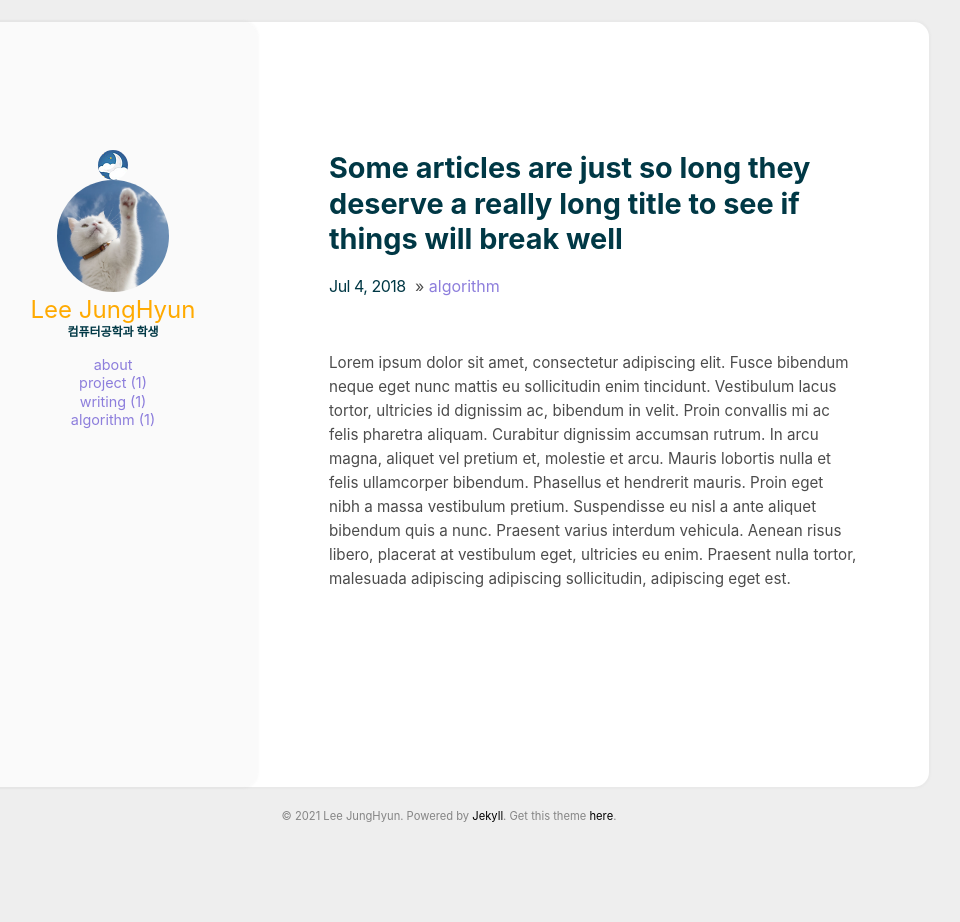
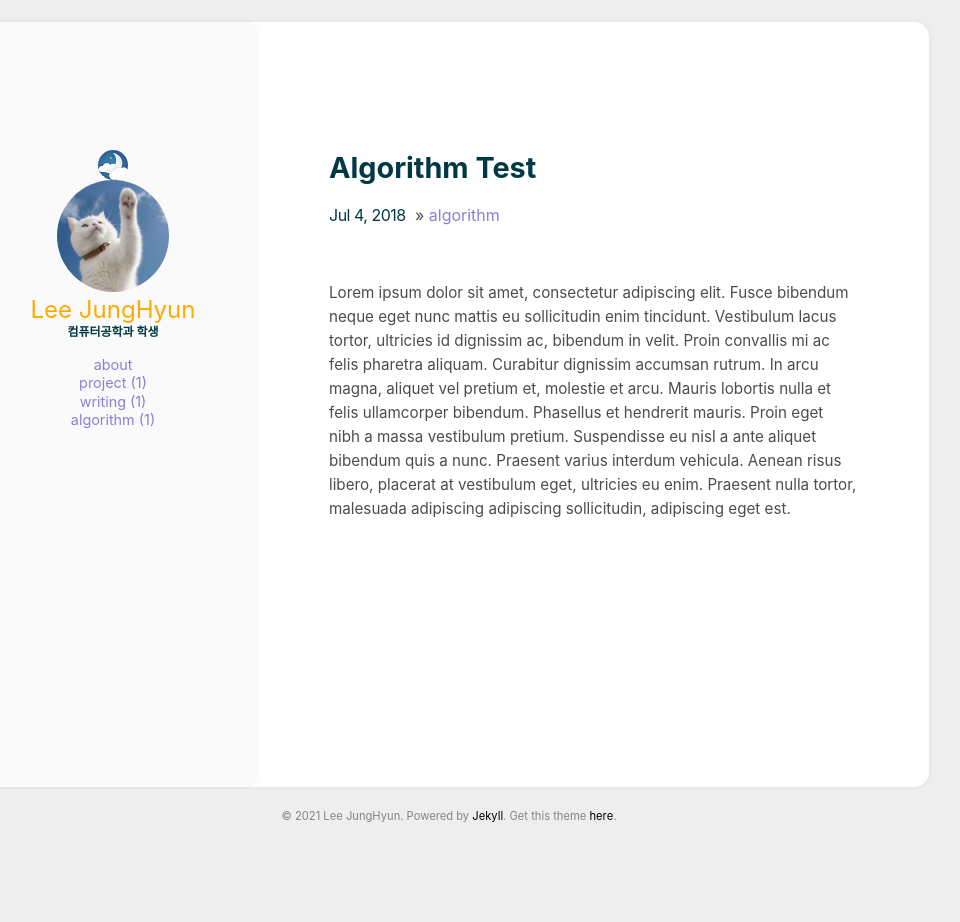
Before and after one commit to moomyung1013/moomyung1013.github.io, a Jekyll site: the page built from _posts/2018-07-04-t1.md, in a window 1280 px wide. Shown: the whole page, without its empty margins (191-1151 px from the left). Built offline with Jekyll 4.4.1, drawn with Linux system fonts in a browser that asks for light colours.

Commit message:
post changed

```diff
--- a/_posts/2018-07-04-t1.md
+++ b/_posts/2018-07-04-t1.md
@@ -1,5 +1,5 @@
 ---
-title: Some articles are just so long they deserve a really long title to see if things will break well
+title: Algorithm Test
 categories: [algorithm]
 comments: true
 ---
```
